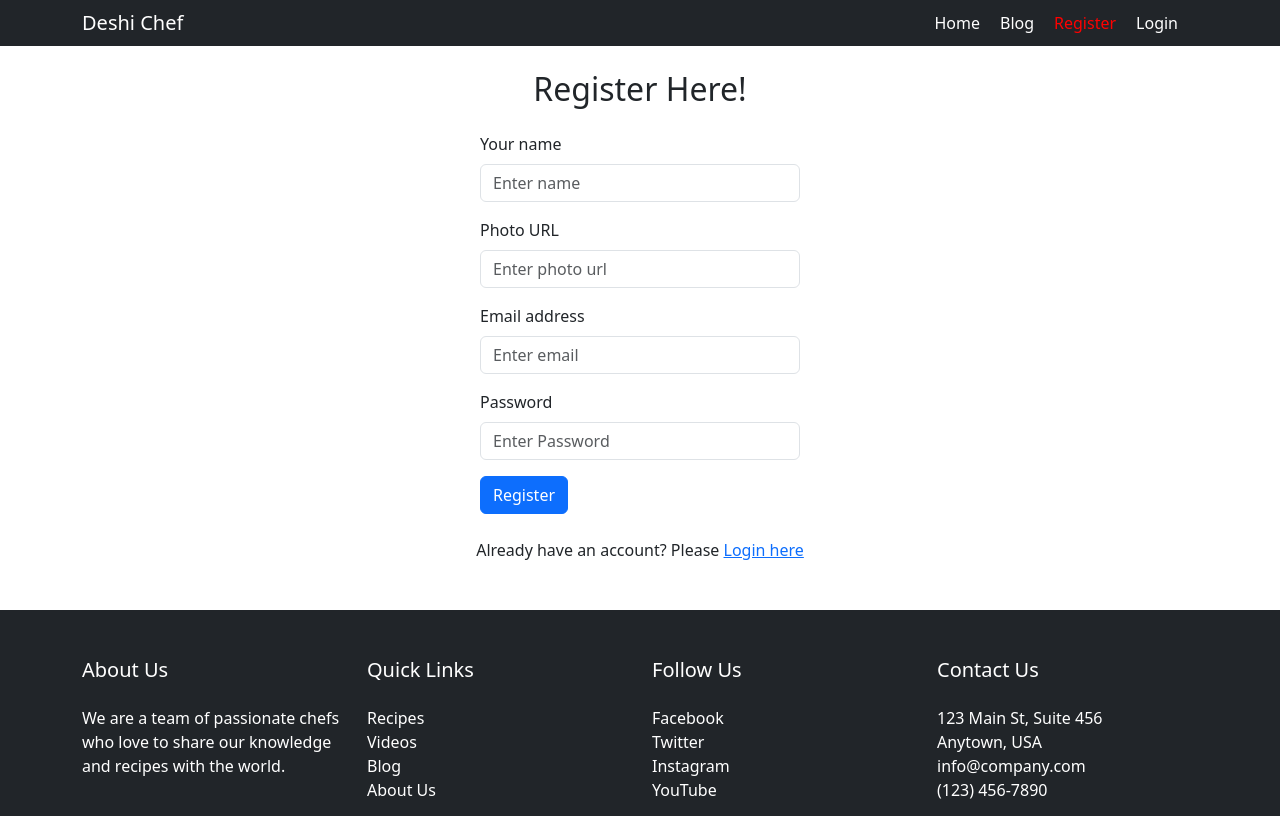
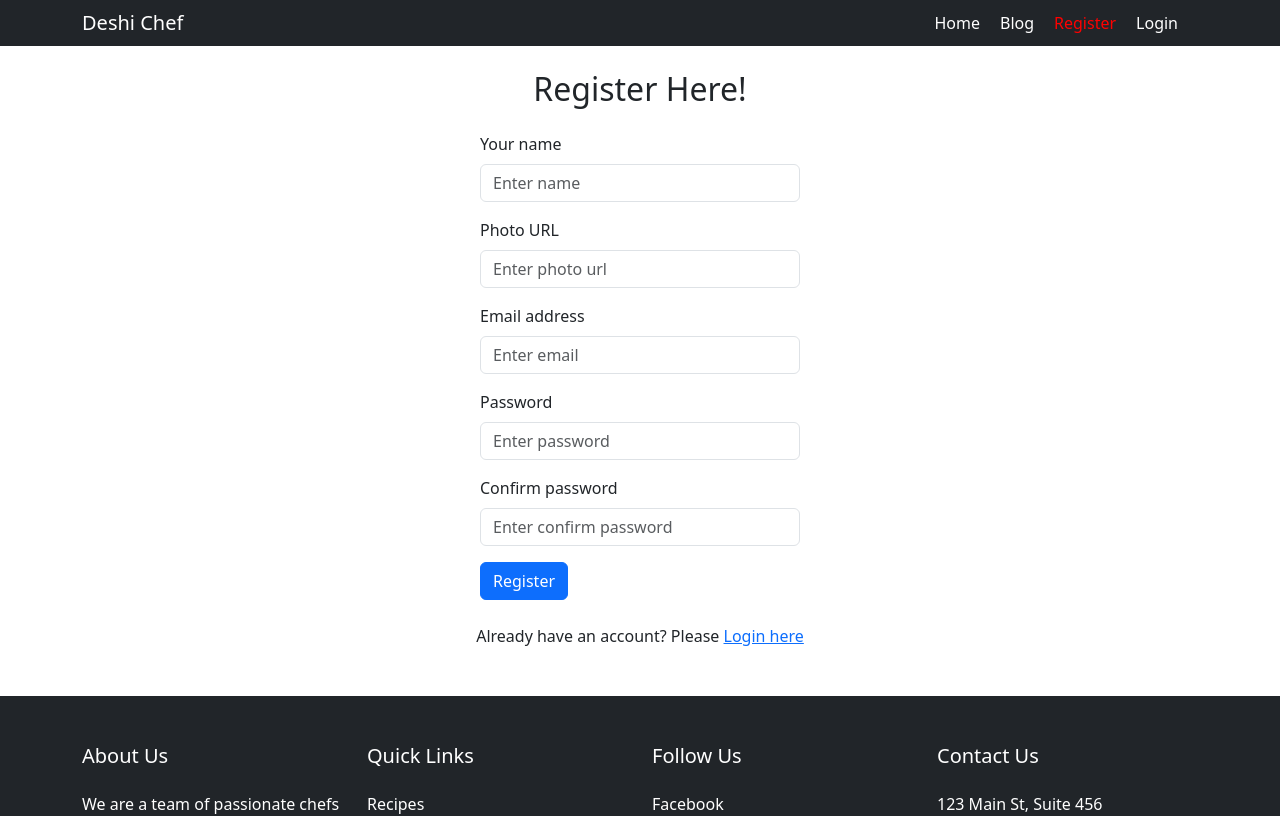
Before and after one commit to adittacse/chef-recipe-hunter-client-side, a React (Vite) app: page /register in a window 1280 px wide. Shown: the top 816 px of the page. Built offline with nearby package versions, Linux system fonts and the light colour scheme; no server answers.

Commit message:
confirm password added in registration page

```diff
--- a/src/components/Register/Register.jsx
+++ b/src/components/Register/Register.jsx
@@ -20,6 +20,12 @@ const Register = () => {
         const photo = form.photo.value;
         const email = form.email.value;
         const password = form.password.value;
+        const confirmPassword = form.confirmPassword.value;
+
+        if (password !== confirmPassword) {
+            setError("Password didn't matched!");
+            return;
+        }
 
         //validate password
         if(!/(?=.*[A-Z])/.test(password)) {
@@ -75,7 +81,12 @@ const Register = () => {
 
                 <Form.Group className="mb-3" controlId="password">
                     <Form.Label>Password</Form.Label>
-                    <Form.Control type="password" placeholder="Enter Password" required />
+                    <Form.Control type="password" placeholder="Enter password" required />
+                </Form.Group>
+
+                <Form.Group className="mb-3" controlId="confirmPassword">
+                    <Form.Label>Confirm password</Form.Label>
+                    <Form.Control type="password" placeholder="Enter confirm password" required />
                 </Form.Group>
 
                 <Button variant="primary" type="submit">Register</Button>
```
